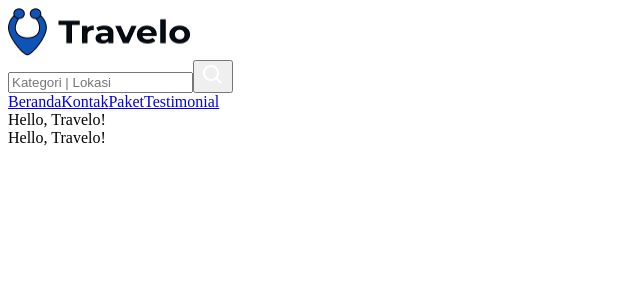
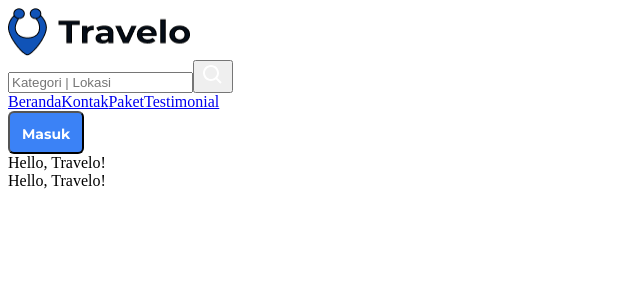
Before and after one commit to faqih996/Travelyuk-frontend, a Next.js app: page / in a window 1280 px wide. Shown: the top 300 px of the page, without its empty margins (0-640 px from the left). Built offline with nearby package versions, Linux system fonts and the light colour scheme.

Commit message:
Button Compleate

```diff
--- /dev/null
+++ b/src/components/Button/Button.module.css
@@ -0,0 +1,12 @@
+.button {
+    @apply bg-blue-500 text-white p-3 h-[43px] text-heading-5 font-label font-bold rounded-md;
+    max-width: 190px;
+}
+
+.fullWidth {
+    @apply w-full;
+}
+
+.outlined {
+    @apply bg-white border-2 border-blue-500 text-blue-500;
+}
--- /dev/null
+++ b/src/components/Button/index.tsx
@@ -0,0 +1,23 @@
+import cn from "classnames"
+
+import styles from "./Button.module.css"
+
+type Props = {
+    children: string,
+    className?: string,
+    fullWidth?: boolean,
+    outlined?: boolean
+}
+
+const Button = ({children, className = '', fullWidth, outlined}: Props) => {
+    return(
+        <button className={cn(styles.button, className, {
+            [styles.fullWidth]: fullWidth,
+            [styles.outlined]: outlined
+        })}>
+            {children}
+        </button>
+    )
+}
+
+export default Button
--- a/src/components/layout/Header/index.tsx
+++ b/src/components/layout/Header/index.tsx
@@ -1,6 +1,7 @@
 import Image from "next/image"
 
 import Container from "components/Container"
+import Button from "components/Button"
 import Search from "./Search"
 import Nav from "./Nav"
 
@@ -25,6 +26,9 @@ const Header = () => {
 
                     <div className="flex">
                         <Nav />
+                        <Button>
+                            Masuk
+                        </Button>
                     </div>
 
                 </div>
```
Also changed, not shown: src/components/layout/Header/Nav/index.tsx (indentation only).
